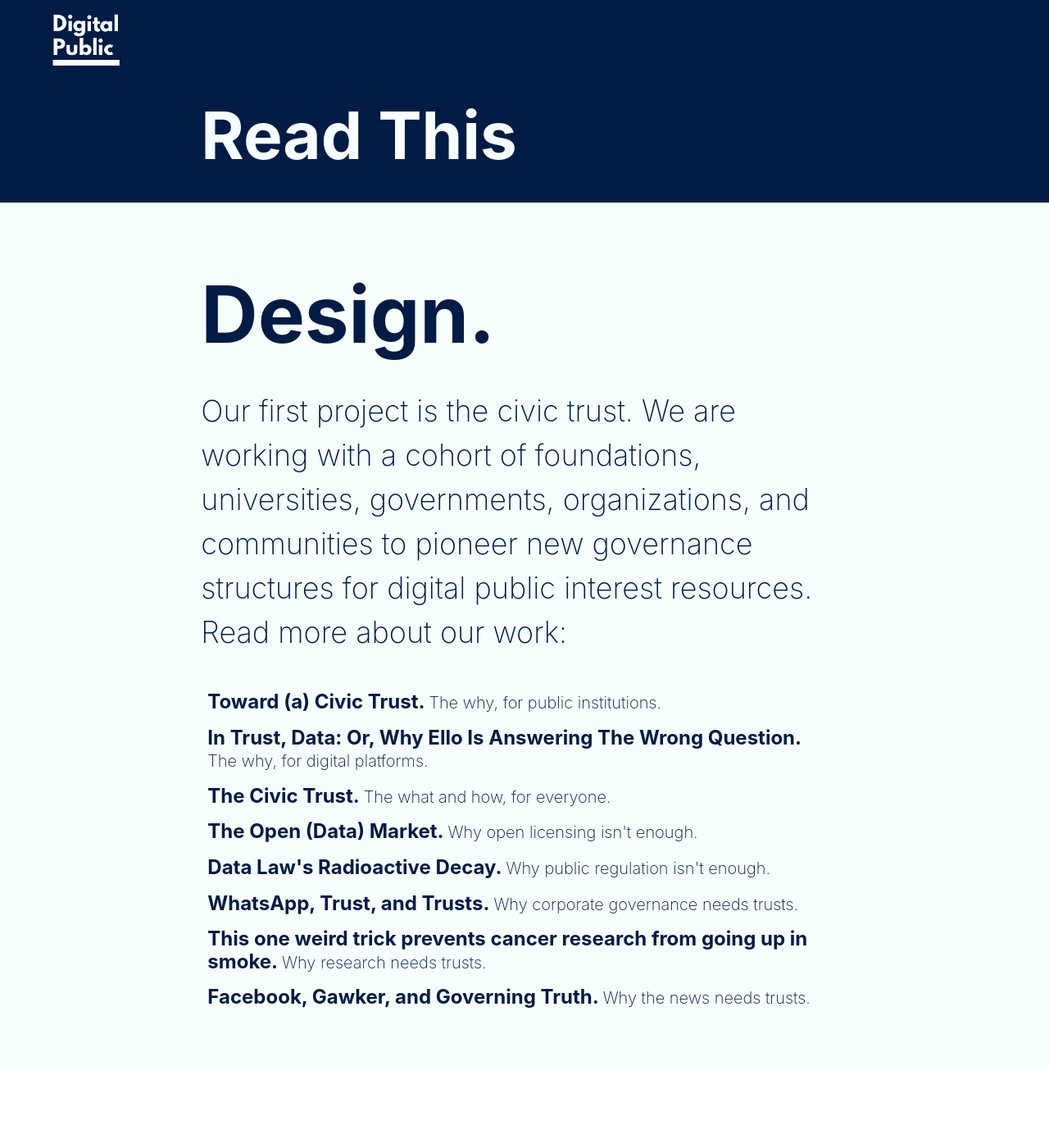
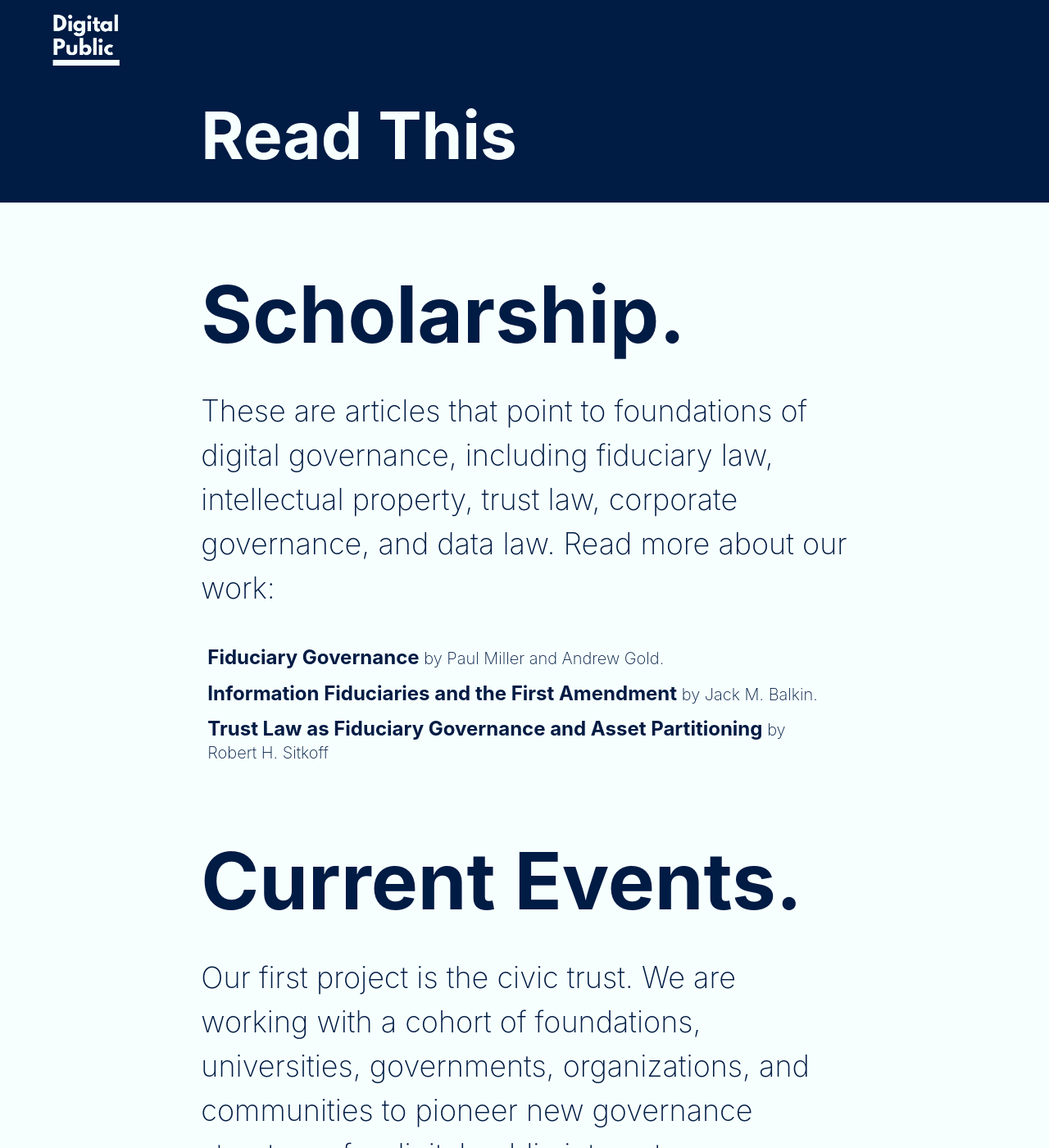
Before and after one commit to digitalpublic/digitalpublic.github.io, a Jekyll site: the page drafts/reading.html, which Jekyll copies as it is, in a window 1280 px wide and 1400 px high. Shown: the whole window at 82% size. Built offline with Jekyll 4.4.1, drawn with Linux system fonts in a browser that asks for light colours; nearby versions of some CDN libraries; some of the changed text lies outside the part shown.

Commit message:
Subheaders

```diff
--- a/drafts/reading.html
+++ b/drafts/reading.html
@@ -26,13 +26,25 @@
      <section class="bg-washed-blue sans-serif navy">
        <main class="center w-two-thirds-l w-90-m  pa4 pt3-ns ">
    <div>
-    <h1 class="navy b f1 f-headline-ns db mb3 mb4-ns" href="#" title="Home">Design.</h1>
+    <h1 class="navy b f1 f-headline-ns db mb3 mb4-ns" href="#" title="Home">Scholarship.</h1>
+    <p class="f2-l f3-m left fw2 lh-copy measure">These are articles that point to foundations of digital governance, including fiduciary law, intellectual property, trust law, corporate governance, and data law. Read more about our work:</p>
+
+
+      <ul class="list pa0 pt0-ns pb3-ns">
+  <li class="dib mr2"><a href="https://papers.ssrn.com/sol3/papers.cfm?abstract_id=2584502" class="f4 f3-ns b db pa2 link dim navy">Fiduciary Governance <span class="f4 fw2">by Paul Miller and Andrew Gold. </span></a></li>
+  <li class="dib mr2"><a href="https://papers.ssrn.com/sol3/papers.cfm?abstract_id=2675270" class="f4 f3-ns b db pa2 link dim navy">Information Fiduciaries and the First Amendment  <span class="f4 fw2">by Jack M. Balkin.</span></a></li>
+  <li class="dib mr2"><a href="https://dash.harvard.edu/bitstream/handle/1/15274284/TrustLawFiduciaryGovernance.pdf" class="f4 f3-ns b db pa2 link dim navy">Trust Law as Fiduciary Governance and Asset Partitioning <span class="f4 fw2">by Robert H. Sitkoff</span></a></li>
+
+      </ul>
+  </div>
+    <div>
+    <h1 class="navy b f1 f-headline-ns db mb3 mb4-ns" href="#" title="Home">Current Events.</h1>
     <p class="f2-l f3-m left fw2 lh-copy measure">Our first project is the civic trust. We are working with a cohort of foundations, universities, governments, organizations, and communities to pioneer new governance structures for digital public interest resources. Read more about our work:</p>
 
 
       <ul class="list pa0 pt0-ns pb3-ns">
-  <li class="dib mr2"><a href="https://medium.com/@McDapper/toward-a-civic-trust-e3265768dfe6#.93x5b2nve" class="f4 f3-ns b db pa2 link dim navy">Toward (a) Civic Trust. <span class="f4 fw2">The why, for public institutions.</span></a></li>
-  <li class="dib mr2"><a href="http://blog.keithporcaro.com/post/102757732441/in-trust-data-or-why-ello-is-answering-the" class="f4 f3-ns b db pa2 link dim navy">In Trust, Data: Or, Why Ello Is Answering The Wrong Question. <span class="f4 fw2">The why, for digital platforms.</span></a></li>
+  <li class="dib mr2"><a href="https://papers.ssrn.com/sol3/papers.cfm?abstract_id=2584502" class="f4 f3-ns b db pa2 link dim navy">Fiduciary Governance <span class="f4 fw2">by Paul Miller and Andrew Gold. </span></a></li>
+  <li class="dib mr2"><a href="https://papers.ssrn.com/sol3/papers.cfm?abstract_id=2675270" class="f4 f3-ns b db pa2 link dim navy">Information Fiduciaries and the First Amendment  <span class="f4 fw2">by Jack M. Balkin.</span></a></li>
   <li class="dib mr2"><a href="https://medium.com/@McDapper/the-civic-trust-e674f9aeab43#.bd4kflcvk" class="f4 f3-ns b db pa2 link dim navy">The Civic Trust. <span class="f4 fw2">The what and how, for everyone.</span></a></li>
   <li class="dib mr2"><a href="https://medium.com/@McDapper/the-open-data-market-92f9557fd63d" class="f4 f3-ns b db pa2 link dim navy">The Open (Data) Market. <span class="f4 fw2">Why open licensing isn't enough.</span></a></li>
   <li class="dib mr2"><a href="https://medium.com/@McDapper/data-laws-radioactive-decay-f9f042122d93#.tssj7mqmm" class="f4 f3-ns b db pa2 link dim navy">Data Law's Radioactive Decay. <span class="f4 fw2">Why public regulation isn't enough.</span></a></li>
```
